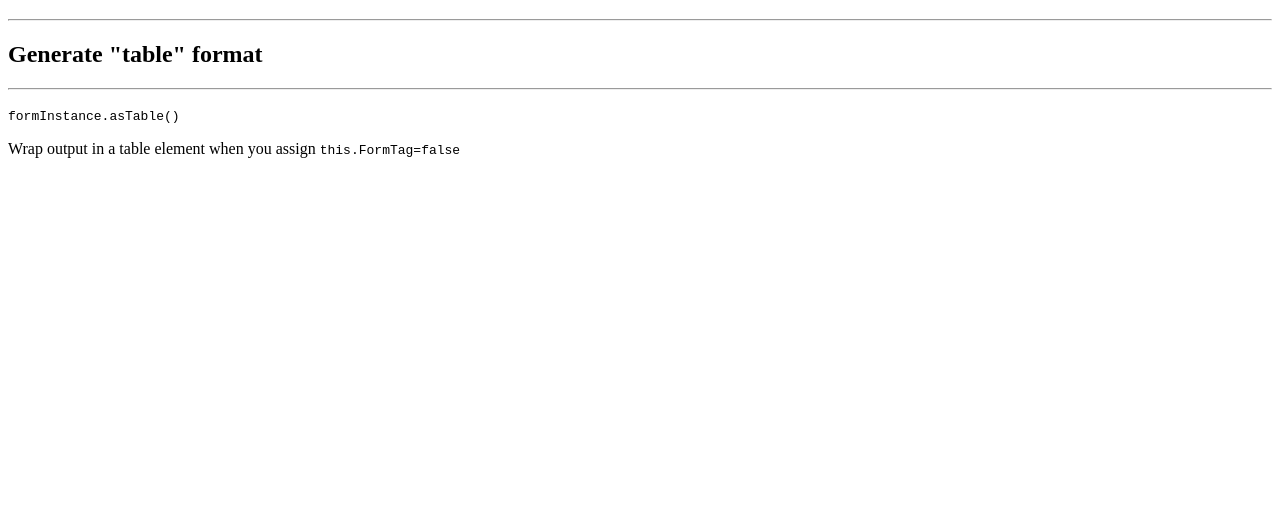
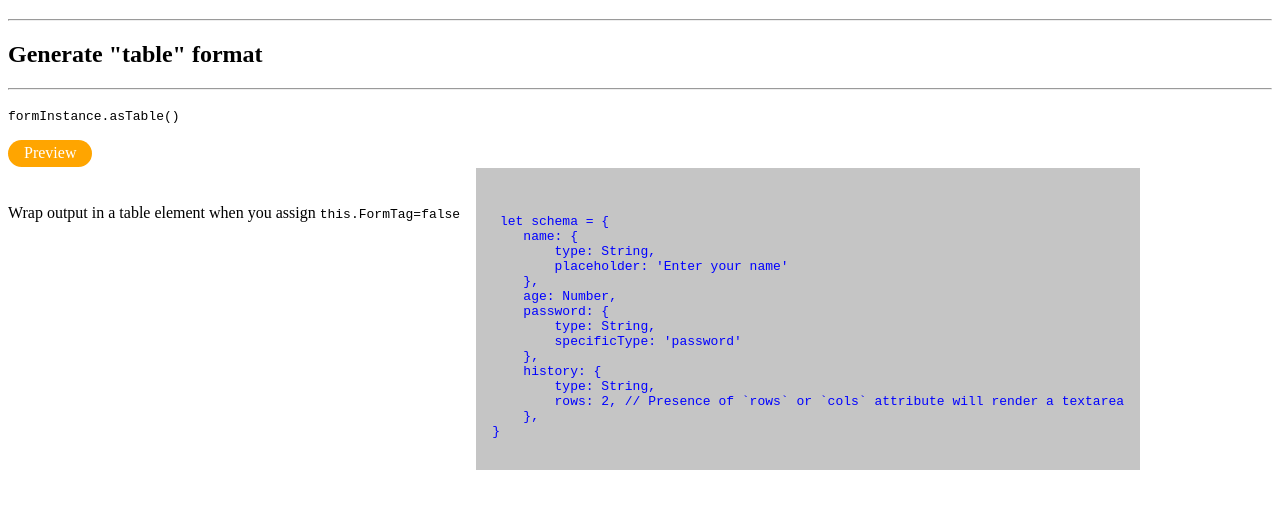
Before and after one commit to DalitsoSakala/form-lib-js, a website built with webpack: page examples/web-example.html in a window 1280 px wide. Shown: the part 61-570 px from the top of the page. Built offline with nearby package versions, Linux system fonts and the light colour scheme.

Commit message:
Updated css

```diff
--- a/examples/web-example.html
+++ b/examples/web-example.html
@@ -6,6 +6,36 @@
     <meta http-equiv="X-UA-Compatible" content="IE=edge">
     <meta name="viewport" content="width=device-width, initial-scale=1.0">
     <title>@jsnodor/form-lib</title>
+
+    <style>
+        .row {
+            display: flex;
+            align-items: stretch;
+            gap: 1rem;
+        }
+        .row >:first-child{
+            position: relative;
+            height: 100%;
+            padding-top: 3rem;
+        }
+        .row >:first-child::before{
+            content: 'Preview';
+            position: absolute;
+            border-radius: 1rem;
+            background-color: orange;
+            padding: .3rem 1rem;
+            color: white;
+            top: 0;
+            left: 0;
+        }
+
+        pre code {
+            padding: 1rem;
+            display: block;
+            color: blue;
+            background-color: rgb(197, 197, 197);
+        }
+    </style>
 
     <script src="../dist/index-es6.js"></script>
 
@@ -44,12 +74,38 @@
         <p>
             <code>formInstance.asTable()</code>
         </p>
-        <p>
-            Wrap output in a table element when you assign <code>this.FormTag=false</code>
-        </p>
-        <form>
-            <table></table>
-        </form>
+
+        <div class="row">
+
+            <form>
+
+                <p>
+                    Wrap output in a table element when you assign <code>this.FormTag=false</code>
+                </p>
+                <table></table>
+            </form>
+            <pre>
+            <code>
+
+ let schema = {
+    name: {
+        type: String,
+        placeholder: 'Enter your name'
+    },
+    age: Number,
+    password: {
+        type: String,
+        specificType: 'password'
+    },
+    history: {
+        type: String,
+        rows: 2, // Presence of `rows` or `cols` attribute will render a textarea
+    },
+}
+            </code>
+           </pre>
+        </div>
+
     </div>
 
 
```
